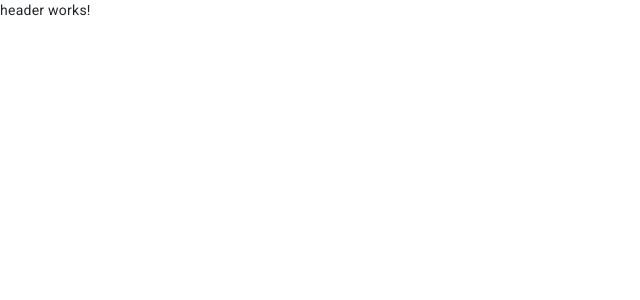
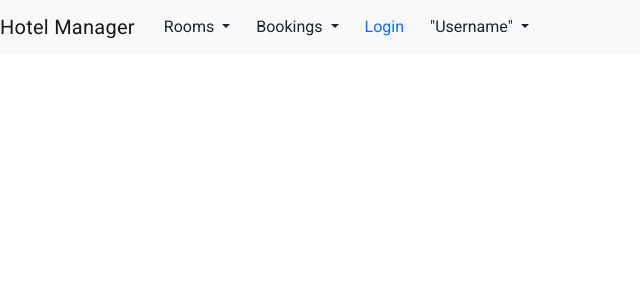
Before and after one commit to OpenDaJar/hotelmanagerwebapp, an Angular app in the folder frontend/: page / in a window 1280 px wide. Shown: the top 300 px of the page, without its empty margins (0-640 px from the left). Built offline with nearby package versions, Linux system fonts and the light colour scheme.

Commit message:
Added Navbar

```diff
--- a/frontend/src/app/app.module.ts
+++ b/frontend/src/app/app.module.ts
@@ -6,6 +6,7 @@ import { AppComponent } from './app.component';
 import { BrowserAnimationsModule } from '@angular/platform-browser/animations';
 import { HeaderComponent } from './components/partials/header/header.component';
 
+import { BsDropdownModule } from 'ngx-bootstrap/dropdown';
 @NgModule({
   declarations: [
     AppComponent,
@@ -14,7 +15,7 @@ import { HeaderComponent } from './components/partials/header/header.component';
   imports: [
     BrowserModule,
     AppRoutingModule,
-    BrowserAnimationsModule
+    BrowserAnimationsModule,BsDropdownModule
   ],
   providers: [],
   bootstrap: [AppComponent]
--- a/frontend/src/app/components/partials/header/header.component.html
+++ b/frontend/src/app/components/partials/header/header.component.html
@@ -1 +1,91 @@
-<p>header works!</p>
+<header class="navbar navbar-expand-lg navbar-light bg-light flex-column flex-md-row bd-navbar">
+  <a class="navbar-brand" routerLink="/">Hotel Manager</a>
+
+  <div class="btn-group" dropdown>
+    <button
+      id="button-basic"
+      dropdownToggle
+      type="button"
+      class="btn dropdown-toggle"
+      aria-controls="dropdown-basic"
+    >
+      Rooms
+    </button>
+    <ul
+      id="dropdown-basic"
+      *dropdownMenu
+      class="dropdown-menu"
+      role="menu"
+      aria-labelledby="button-basic">
+      <li role="menuitem">
+        <a class="dropdown-item" routeLink="/addroom">Add Room</a>
+      </li>
+      <li role="menuitem">
+        <a class="dropdown-item" routeLink="/rooms">Rooms List</a>
+      </li>
+    </ul>
+  </div>
+  <div class="btn-group" dropdown>
+    <button
+      id="button-basic"
+      dropdownToggle
+      type="button"
+      class="btn dropdown-toggle"
+      aria-controls="dropdown-basic"
+    >
+      Bookings
+    </button>
+    <ul
+      id="dropdown-basic"
+      *dropdownMenu
+      class="dropdown-menu"
+      role="menu"
+      aria-labelledby="button-basic">
+      <li role="menuitem">
+        <a class="dropdown-item" routeLink="/bookroom">Add Booking</a>
+      </li>
+      <li role="menuitem">
+        <a class="dropdown-item" routeLink="/bookings">Bookings List</a>
+      </li>
+    </ul>
+  </div>
+
+  <div class="">
+    <button
+    type="button"
+    class="btn">
+      <a routerLink="/login">Login</a>
+    </button>
+  </div>
+
+
+    <div class="btn-group " dropdown>
+      <button
+        id="button-basic"
+        dropdownToggle
+        type="button"
+        class="btn dropdown-toggle"
+        aria-controls="dropdown-basic"
+      >
+        "Username"
+      </button>
+      <ul
+        id="dropdown-basic"
+        *dropdownMenu
+        class="dropdown-menu"
+        role="menu"
+        aria-labelledby="button-basic">
+        <li role="menuitem">
+          <a class="dropdown-item" routeLink="/dashboard">Dashboard</a>
+        </li>
+        <li role="menuitem">
+          <a class="dropdown-item" routeLink="/profile">Profile</a>
+        </li>
+        <li role="menuitem">
+          <a class="dropdown-item">Logout</a>
+        </li>
+      </ul>
+    </div>
+
+
+</header>
--- a/frontend/src/app/components/partials/header/header.component.scss
+++ b/frontend/src/app/components/partials/header/header.component.scss
@@ -0,0 +1,3 @@
+.dropdown-item{
+  cursor: pointer;
+}
--- a/frontend/src/app/components/partials/header/header.component.ts
+++ b/frontend/src/app/components/partials/header/header.component.ts
@@ -3,7 +3,7 @@ import { Component } from '@angular/core';
 @Component({
   selector: 'app-header',
   templateUrl: './header.component.html',
-  styleUrls: ['./header.component.scss']
+  styleUrls: ['./header.component.scss'],
 })
 export class HeaderComponent {
 
--- a/frontend/src/styles.scss
+++ b/frontend/src/styles.scss
@@ -8,3 +8,7 @@ body { margin: 0; font-family: Roboto, "Helvetica Neue", sans-serif; }
 
 /* Importing Datepicker SCSS file. */
 @import "node_modules/ngx-bootstrap/datepicker/bs-datepicker";
+
+a{
+  text-decoration: none;
+}
```
